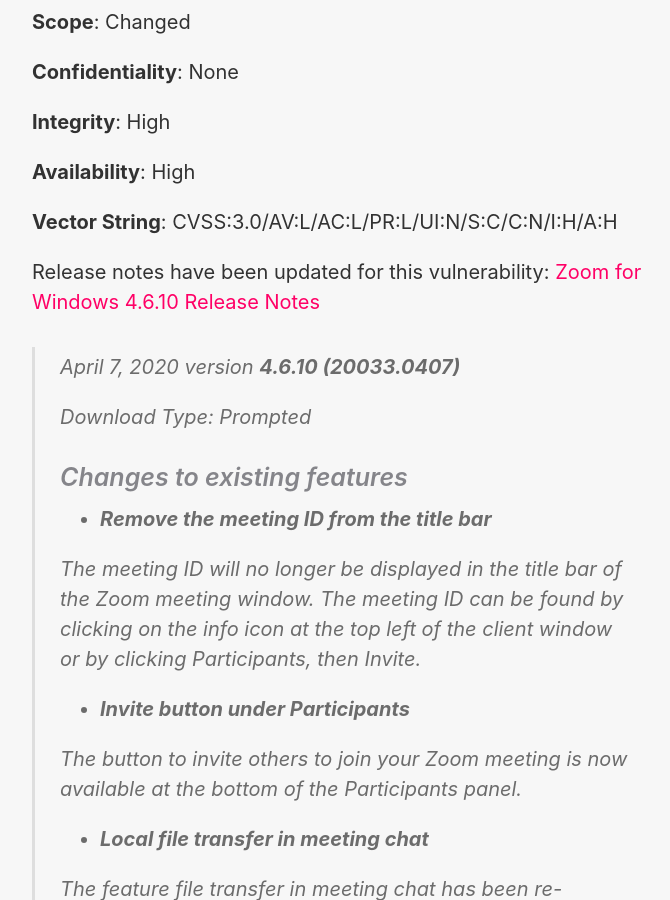
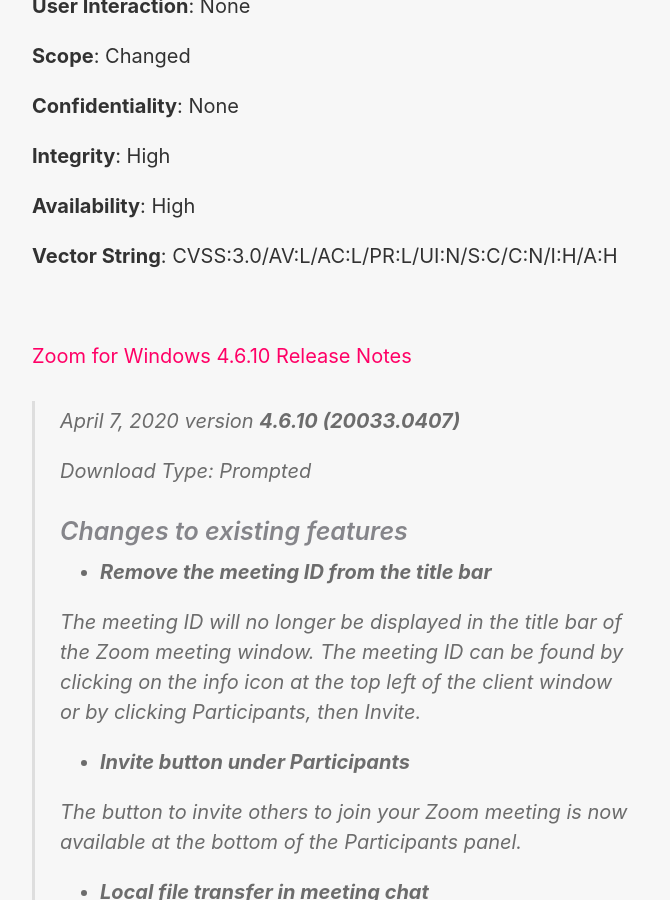
Before and after one commit to HackAndPwn/HackAndPwn.github.io, a Jekyll site: the page built from _posts/2020-05-03-cve-2020-11443.md, in a window 1280 px wide and 900 px high, scrolled down 924 px. Shown: the whole window, without its empty margins (258-928 px from the left). Built offline with Jekyll 4.4.1, drawn with Linux system fonts in a browser that asks for light colours.

Commit message:
more formatting changes

```diff
--- a/_posts/2020-05-03-cve-2020-11443.md
+++ b/_posts/2020-05-03-cve-2020-11443.md
@@ -11,7 +11,9 @@
 
 [Security: CVE-2020-11443](https://support.zoom.us/hc/en-us/articles/360043036451-Security-CVE-2020-11443)
 
-### CVSS v3.0 Severity and Metrics ###
+<br>
+
+#### CVSS v3.0 Severity and Metrics ####
 
 **Base Score**: 8.4 (High Severity)
 
@@ -33,7 +35,9 @@
 
 **Vector String**: CVSS:3.0/AV:L/AC:L/PR:L/UI:N/S:C/C:N/I:H/A:H
 
-Release notes have been updated for this vulnerability: [Zoom for Windows 4.6.10 Release Notes](https://support.zoom.us/hc/en-us/articles/201361953-New-Updates-for-Windows)
+<br>
+
+[Zoom for Windows 4.6.10 Release Notes](https://support.zoom.us/hc/en-us/articles/201361953-New-Updates-for-Windows)
 
 > April 7, 2020 version **4.6.10 (20033.0407)**
 >
```
